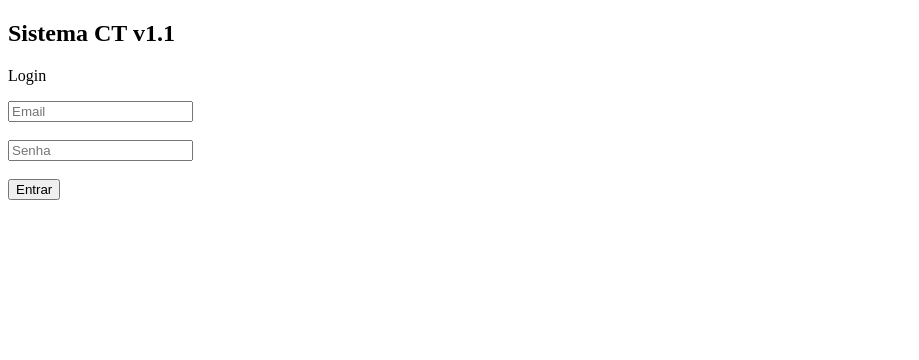
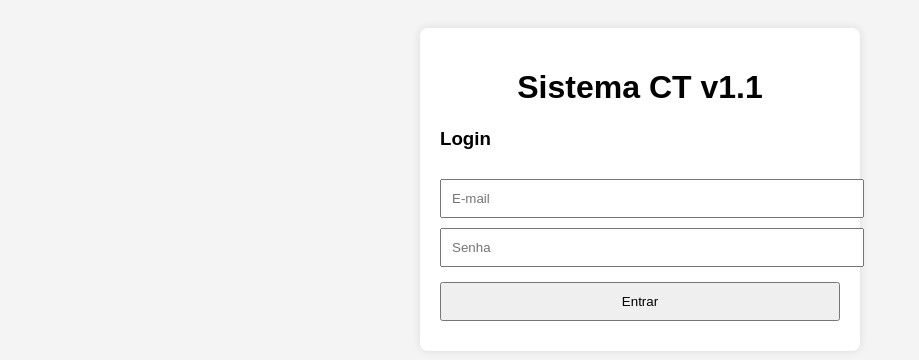
Before and after one commit to linveronez/sistema-ct, a plain HTML site: page index.html in a window 1280 px wide. Shown: the whole page, without its empty margins (0-919 px from the left). Drawn offline with nearby package versions, Linux system fonts and the light colour scheme.

Commit message:
Update index.html

```diff
--- a/index.html
+++ b/index.html
@@ -1,63 +1,107 @@
 <!DOCTYPE html>
-<html>
+<html lang="pt-br">
 <head>
 <meta charset="UTF-8">
 <title>Sistema CT v1.1 - Login</title>
+<meta name="viewport" content="width=device-width, initial-scale=1.0">
+
+<style>
+body{
+    font-family: Arial;
+    background:#f4f4f4;
+    padding:20px;
+}
+
+.container{
+    max-width:400px;
+    margin:auto;
+    background:white;
+    padding:20px;
+    border-radius:8px;
+    box-shadow:0 0 10px rgba(0,0,0,0.1);
+}
+
+h1{
+    text-align:center;
+}
+
+input{
+    width:100%;
+    padding:10px;
+    margin-top:10px;
+}
+
+button{
+    width:100%;
+    padding:10px;
+    margin-top:15px;
+    cursor:pointer;
+}
+
+#mensagem{
+    margin-top:10px;
+    color:red;
+}
+</style>
 </head>
-
 <body>
 
-<h2>Sistema CT v1.1</h2>
-<p>Login</p>
+<div class="container">
+    <h1>Sistema CT v1.1</h1>
 
-<input type="email" id="email" placeholder="Email"><br><br>
-<input type="password" id="senha" placeholder="Senha"><br><br>
+    <h3>Login</h3>
 
-<button onclick="login()">Entrar</button>
+    <input type="email" id="email" placeholder="E-mail">
+    <input type="password" id="password" placeholder="Senha">
 
-<p id="mensagem" style="color:red;"></p>
+    <button onclick="login()">Entrar</button>
+
+    <div id="mensagem"></div>
+</div>
 
 <script src="https://cdn.jsdelivr.net/npm/@supabase/supabase-js@2"></script>
-<script src="supabase.js"></script>
 
 <script>
+const SUPABASE_URL = "https://ocrcqcqzvmdzvhlpykcd.supabase.co";
+const SUPABASE_ANON_KEY = "sb_publishable_2wiSDlRGeZKif9LDzRKj7Q_SJPl17t9";
+
+const supabaseClient = window.supabase.createClient(
+    SUPABASE_URL,
+    SUPABASE_ANON_KEY
+);
 
 // 🔐 LOGIN
 async function login(){
 
-    const email = document.getElementById("email").value
-    const senha = document.getElementById("senha").value
-    const mensagem = document.getElementById("mensagem")
+    document.getElementById("mensagem").innerText = "Entrando...";
 
-    mensagem.innerText = "Entrando..."
+    const email = document.getElementById("email").value;
+    const password = document.getElementById("password").value;
 
     const { data, error } = await supabaseClient.auth.signInWithPassword({
         email: email,
-        password: senha
-    })
+        password: password
+    });
 
     if(error){
-        mensagem.innerText = "Erro: " + error.message
-        return
+        document.getElementById("mensagem").innerText = error.message;
+        return;
     }
 
-    // sucesso
-    window.location.href = "pacientes.html"
+    window.location.href = "pacientes.html";
 }
 
-
-// 🔎 Se já estiver logado, pula o login
+// 🔎 VERIFICA SE JÁ ESTÁ LOGADO
 async function verificarSessao(){
 
-    const { data } = await supabaseClient.auth.getSession()
+    const { data } = await supabaseClient.auth.getSession();
 
     if(data.session){
-        window.location.href = "pacientes.html"
+        window.location.href = "pacientes.html";
     }
 }
 
-verificarSessao()
-
+verificarSessao();
 </script>
 
 </body>
```
